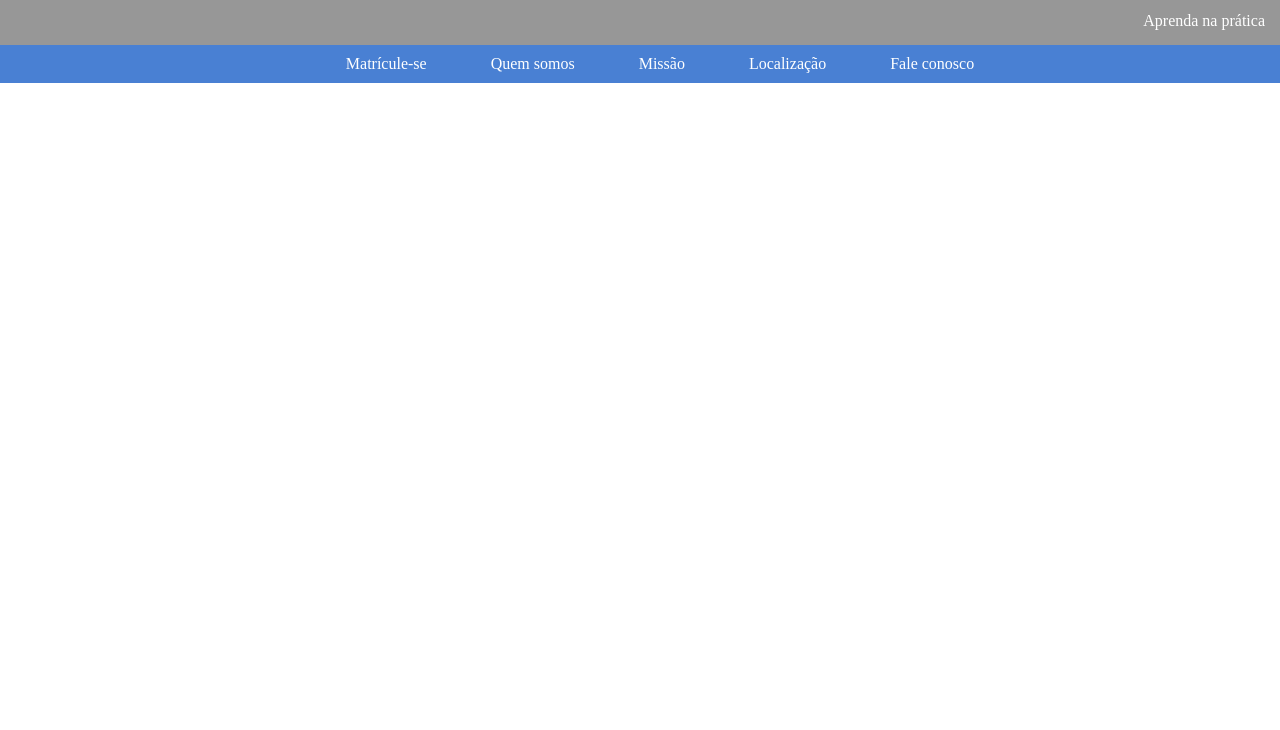
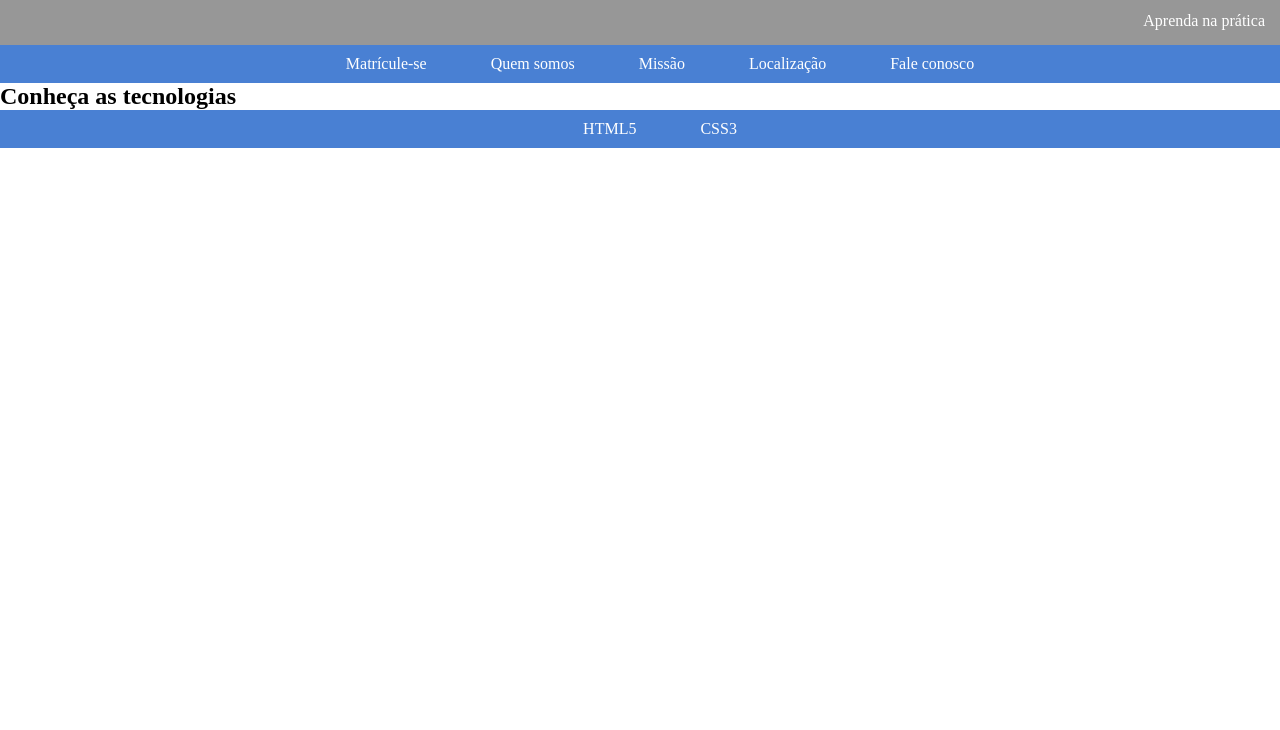
Before and after one commit to vinicius-rss/pwe, a plain HTML site: page lista14/index.html in a window 1280 px wide. Shown: the part 70-800 px from the top of the page. Drawn offline with Linux system fonts and the light colour scheme.

Commit message:
Update index.html

```diff
--- a/lista14/index.html
+++ b/lista14/index.html
@@ -26,10 +26,17 @@
         </ul>
     </nav>
 
-    <div>
-
-    </div>
-
+    <main>
+        <section>
+            <div>
+                <h1 class="titulo">Conheça as tecnologias</h1>
+                <ul>
+                    <li><a href="">HTML5</a></li>
+                    <li><a href="">CSS3</a></li>
+                </ul>
+            </div>
+        </section>
+    </main>
 
 
 </body>
```
